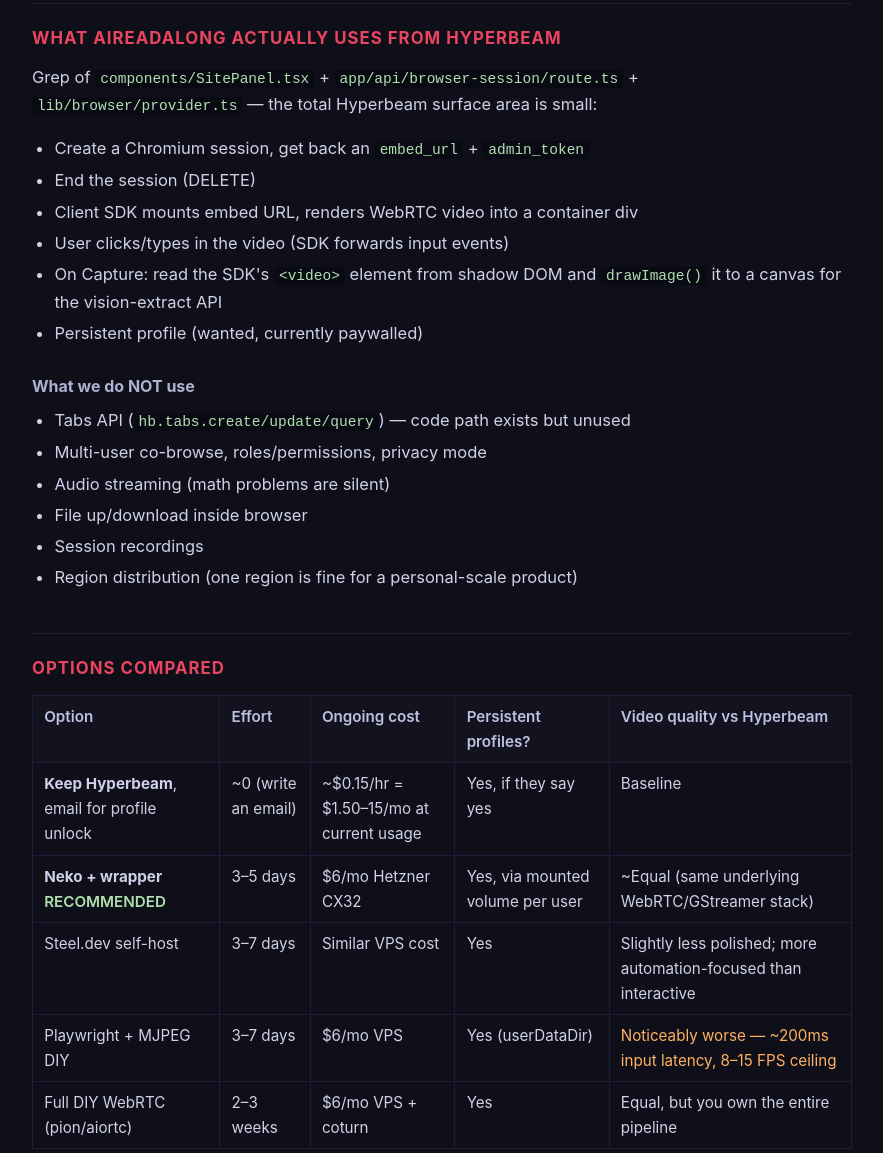
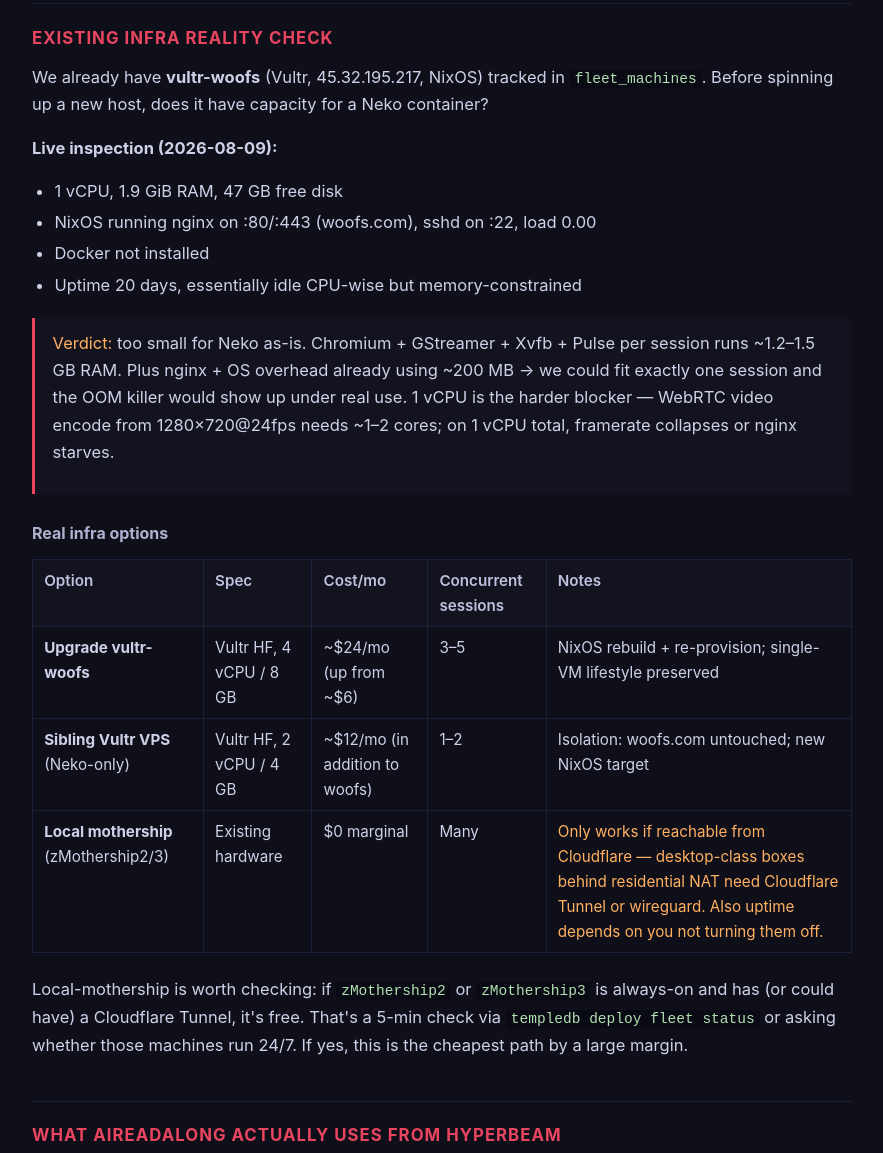
Before and after one commit to NotBrianZach/templedb, a website: page reports/2026-08-09-cloud-browser-self-host-analysis-replacing-hyperbeam-for-sit.html in a window 1280 px wide. Shown: the part 656-1809 px from the top of the page, without its empty margins (198-1081 px from the left). Drawn offline with Linux system fonts and the light colour scheme.

Commit message:
TempleDB materialize (660 files)

```diff
--- a/reports/2026-08-09-cloud-browser-self-host-analysis-replacing-hyperbeam-for-sit.html
+++ b/reports/2026-08-09-cloud-browser-self-host-analysis-replacing-hyperbeam-for-sit.html
@@ -74,6 +74,66 @@
   accommodated. If yes, this whole analysis parks itself for later.</p>
 </div>
 
+<h2>Existing infra reality check</h2>
+
+<p>We already have <strong>vultr-woofs</strong> (Vultr, 45.32.195.217, NixOS)
+tracked in <code>fleet_machines</code>. Before spinning up a new host, does it
+have capacity for a Neko container?</p>
+
+<p><strong>Live inspection (2026-08-09):</strong></p>
+<ul>
+  <li>1 vCPU, 1.9 GiB RAM, 47 GB free disk</li>
+  <li>NixOS running nginx on :80/:443 (woofs.com), sshd on :22, load 0.00</li>
+  <li>Docker not installed</li>
+  <li>Uptime 20 days, essentially idle CPU-wise but memory-constrained</li>
+</ul>
+
+<div class="callout">
+  <p><span class="warn">Verdict:</span> too small for Neko as-is. Chromium + GStreamer +
+  Xvfb + Pulse per session runs ~1.2–1.5 GB RAM. Plus nginx + OS overhead already
+  using ~200 MB → we could fit exactly one session and the OOM killer would show
+  up under real use. 1 vCPU is the harder blocker — WebRTC video encode from
+  1280×720@24fps needs ~1–2 cores; on 1 vCPU total, framerate collapses or nginx
+  starves.</p>
+</div>
+
+<h3>Real infra options</h3>
+<table>
+<thead>
+  <tr><th>Option</th><th>Spec</th><th>Cost/mo</th><th>Concurrent sessions</th><th>Notes</th></tr>
+</thead>
+<tbody>
+  <tr>
+    <td><strong>Upgrade vultr-woofs</strong></td>
+    <td>Vultr HF, 4 vCPU / 8 GB</td>
+    <td>~$24/mo (up from ~$6)</td>
+    <td>3–5</td>
+    <td>NixOS rebuild + re-provision; single-VM lifestyle preserved</td>
+  </tr>
+  <tr>
+    <td><strong>Sibling Vultr VPS</strong> (Neko-only)</td>
+    <td>Vultr HF, 2 vCPU / 4 GB</td>
+    <td>~$12/mo (in addition to woofs)</td>
+    <td>1–2</td>
+    <td>Isolation: woofs.com untouched; new NixOS target</td>
+  </tr>
+  <tr>
+    <td><strong>Local mothership</strong> (zMothership2/3)</td>
+    <td>Existing hardware</td>
+    <td>$0 marginal</td>
+    <td>Many</td>
+    <td class="warn">Only works if reachable from Cloudflare — desktop-class boxes
+        behind residential NAT need Cloudflare Tunnel or wireguard. Also uptime
+        depends on you not turning them off.</td>
+  </tr>
+</tbody>
+</table>
+
+<p>Local-mothership is worth checking: if <code>zMothership2</code> or <code>zMothership3</code>
+is always-on and has (or could have) a Cloudflare Tunnel, it's free. That's a
+5-min check via <code>templedb deploy fleet status</code> or asking whether
+those machines run 24/7. If yes, this is the cheapest path by a large margin.</p>
+
 <h2>What aireadalong actually uses from Hyperbeam</h2>
 
 <p>Grep of <code>components/SitePanel.tsx</code> + <code>app/api/browser-session/route.ts</code>
@@ -122,7 +182,7 @@
   <tr>
     <td><strong>Neko + wrapper</strong> <span class="verdict">RECOMMENDED</span></td>
     <td>3–5 days</td>
-    <td>$6/mo Hetzner CX32</td>
+    <td>$0–24/mo depending on infra choice above</td>
     <td>Yes, via mounted volume per user</td>
     <td>~Equal (same underlying WebRTC/GStreamer stack)</td>
   </tr>
@@ -136,14 +196,14 @@
   <tr>
     <td>Playwright + MJPEG DIY</td>
     <td>3–7 days</td>
-    <td>$6/mo VPS</td>
+    <td>$0–24/mo depending on infra</td>
     <td>Yes (userDataDir)</td>
     <td class="warn">Noticeably worse — ~200ms input latency, 8–15 FPS ceiling</td>
   </tr>
   <tr>
     <td>Full DIY WebRTC (pion/aiortc)</td>
     <td>2–3 weeks</td>
-    <td>$6/mo VPS + coturn</td>
+    <td>$0–24/mo depending on infra + coturn</td>
     <td>Yes</td>
     <td>Equal, but you own the entire pipeline</td>
   </tr>
@@ -239,12 +299,13 @@
   <li>Persistent profiles: paywalled (contact sales).</li>
 </ul>
 
-<h3>Neko on Hetzner CX32</h3>
+<h3>Neko on our infra</h3>
 <ul>
-  <li>$6.19/mo flat, regardless of usage.</li>
-  <li>Handles 2–3 concurrent 1080p sessions before CPU-bound.</li>
-  <li>Scale up to CX52 ($22/mo, 16 vCPU / 32 GB) for 8–12 concurrent sessions.</li>
-  <li>Free: profile persistence, no per-hour metering, unlimited session length.</li>
+  <li>Upgrading vultr-woofs to 4 vCPU / 8 GB: ~$24/mo (delta ~$18 vs current).
+      Handles 3–5 concurrent sessions.</li>
+  <li>Sibling Vultr HF 2 vCPU / 4 GB: ~$12/mo new spend. Handles 1–2 concurrent.</li>
+  <li>Local mothership (if 24/7 + reachable): $0 marginal.</li>
+  <li>All options: profile persistence free, no per-hour metering, unlimited session length.</li>
 </ul>
 
 <h3>Break-even</h3>
@@ -305,9 +366,12 @@
 <h2>What I'd do this week if we choose Neko</h2>
 
 <ol>
-  <li><strong>Day 1</strong>: Provision Hetzner CX32, deploy Neko's stock docker-compose,
-      verify it works in one browser tab. Confirm video quality, latency,
-      profile persistence via mounted volume.</li>
+  <li><strong>Day 0 (30 min)</strong>: Decide the infra target from the reality-check
+      table above (upgrade vultr-woofs, sibling VPS, or mothership). Provision it.</li>
+  <li><strong>Day 1</strong>: Enable Docker on the target (NixOS: add
+      <code>virtualisation.docker.enable = true</code>). Deploy Neko's stock
+      docker-compose. Verify video quality, latency, profile persistence via a
+      mounted per-user volume.</li>
   <li><strong>Day 2</strong>: Write <code>neko-manager</code>. Test: <code>curl</code>
       to POST /session, watch container spawn, get an embed URL, load it manually.</li>
   <li><strong>Day 3</strong>: Add <code>NekoProvider</code> to aireadalong. Feature-flag
```
